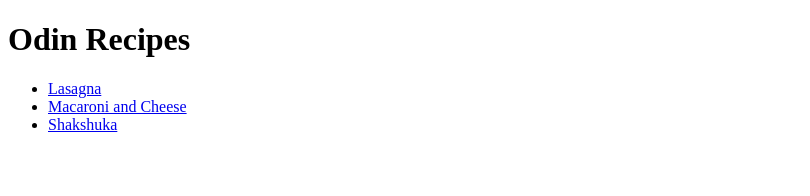
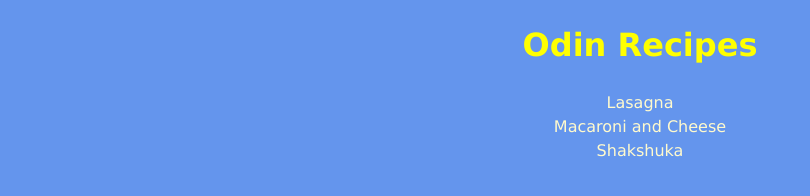
Before and after one commit to TuSmi/odin-recipes, a plain HTML site: page index.html in a window 1280 px wide. Shown: the whole page, without its empty margins (0-810 px from the left). Drawn offline with Linux system fonts and the light colour scheme.

Commit message:
add devtools answersheet

```diff
--- a/index.html
+++ b/index.html
@@ -4,12 +4,13 @@
     <head>
         <meta charset="UTF-8">
         <title>Odin Recipes</title>
+        <link rel="stylesheet" href="style.css">
     </head>
 
     <body>
         <h1>Odin Recipes</h1>
 
-        <ul>
+        <ul class="table-contents">
             <li><a href="recipes/lasagna.html">Lasagna</a></li>
             <li><a href="recipes/mac-cheese.html">Macaroni and Cheese</a></li>
             <li><a href="recipes/shakshuka.html">Shakshuka</a></li>
--- /dev/null
+++ b/style.css
@@ -0,0 +1,29 @@
+
+* {
+    line-height: 1.5;
+}
+
+body {
+    font-family: Verdana, Tahoma, Arial, sans-serif;
+    background-color: cornflowerblue;
+    text-align: center;
+
+}
+
+h1 {
+    color: #ffff00;
+}
+
+ul,
+ol {
+    padding-inline-start: 0px;
+}
+
+li {
+    list-style-type: none;
+}
+
+a {
+    text-decoration: none;
+    color: lemonchiffon;
+}
```
Also changed, not shown: recipes/lasagna.html (+1 -0 lines), recipes/mac-cheese.html (+2 -1 lines), recipes/shakshuka.html (+2 -1 lines).
